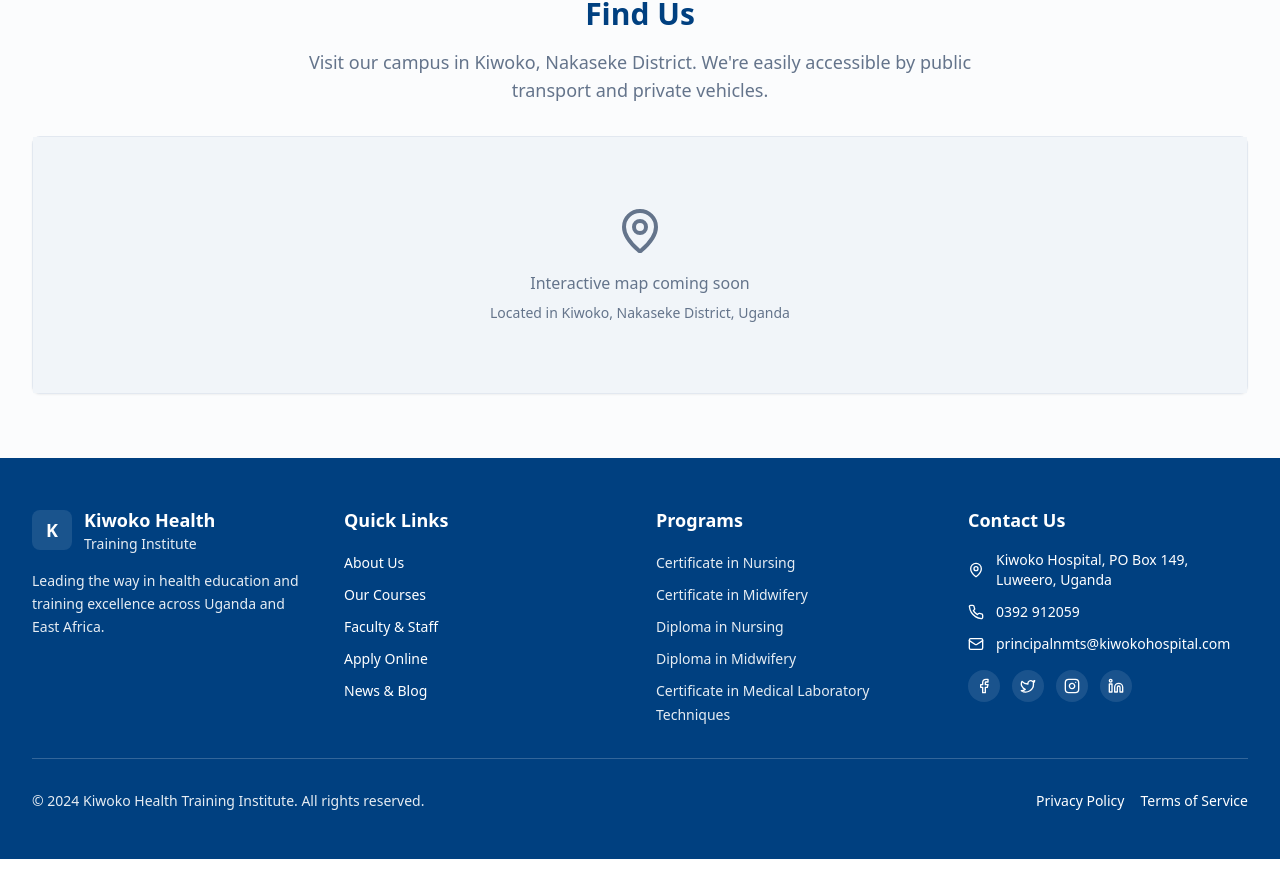
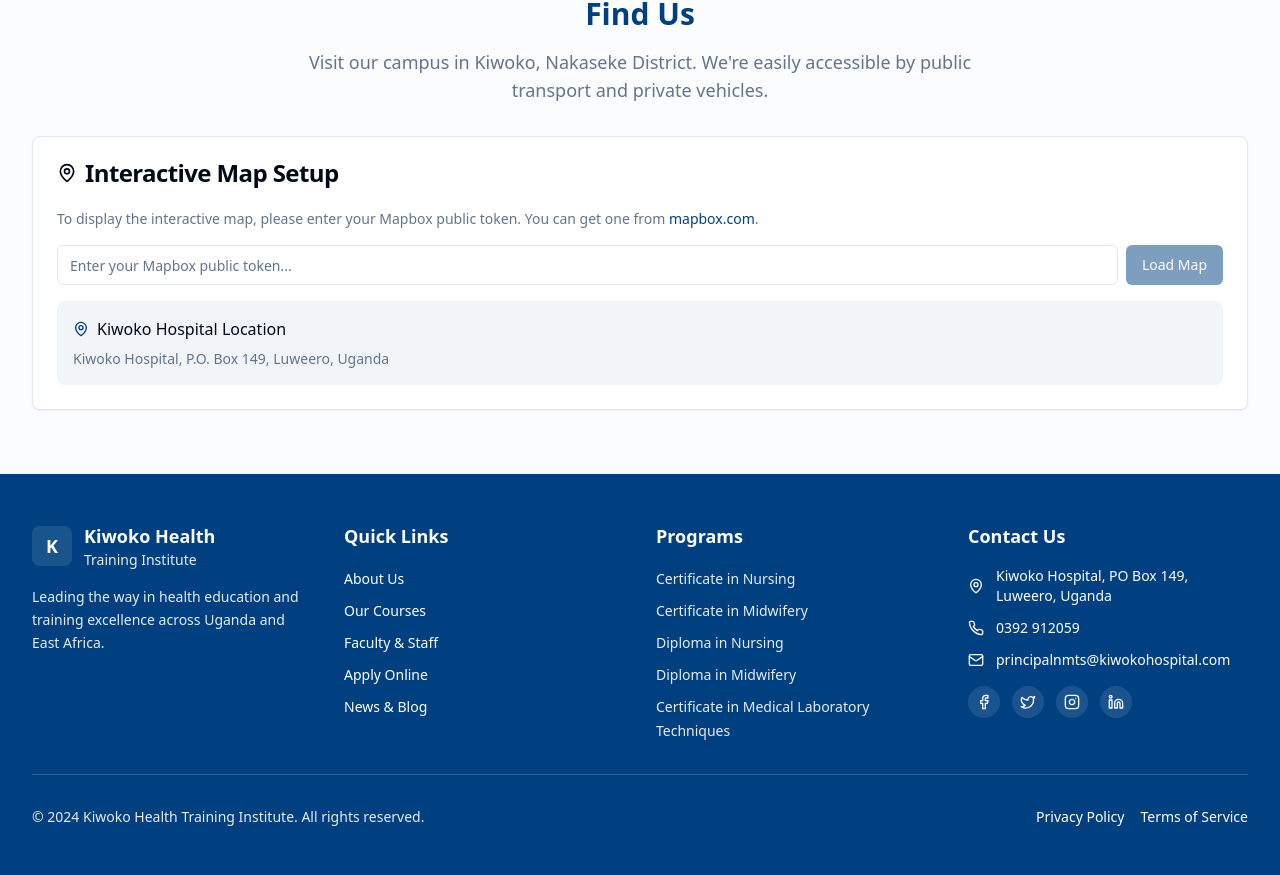
Before and after one commit to joelove-cmd/kiwoko-connect-learn, a React (Vite) app: page /contact in a window 1280 px wide. Shown: the part 1669-2544 px from the top of the page. Built offline with nearby package versions, Linux system fonts and the light colour scheme.

Commit message:
Update contact page map
Update the interactive map on the contact page with the provided Google Maps location.

```diff
--- a/package.json
+++ b/package.json
@@ -48,6 +48,7 @@
     "embla-carousel-react": "^8.3.0",
     "input-otp": "^1.2.4",
     "lucide-react": "^0.462.0",
+    "mapbox-gl": "^3.14.0",
     "next-themes": "^0.3.0",
     "react": "^18.3.1",
     "react-day-picker": "^8.10.1",
--- /dev/null
+++ b/src/components/Map.tsx
@@ -0,0 +1,110 @@
+import React, { useEffect, useRef, useState } from 'react';
+import mapboxgl from 'mapbox-gl';
+import 'mapbox-gl/dist/mapbox-gl.css';
+import { Input } from '@/components/ui/input';
+import { Button } from '@/components/ui/button';
+import { Card, CardContent, CardHeader, CardTitle } from '@/components/ui/card';
+import { MapPin } from 'lucide-react';
+
+const Map = () => {
+  const mapContainer = useRef<HTMLDivElement>(null);
+  const map = useRef<mapboxgl.Map | null>(null);
+  const [mapboxToken, setMapboxToken] = useState('');
+  const [mapInitialized, setMapInitialized] = useState(false);
+
+  // Kiwoko Hospital coordinates
+  const kiwokoCoordinates: [number, number] = [32.55, 0.77];
+
+  const initializeMap = () => {
+    if (!mapContainer.current || !mapboxToken) return;
+
+    try {
+      mapboxgl.accessToken = mapboxToken;
+
+      map.current = new mapboxgl.Map({
+        container: mapContainer.current,
+        style: 'mapbox://styles/mapbox/streets-v12',
+        center: kiwokoCoordinates,
+        zoom: 15,
+      });
+
+      // Add marker for Kiwoko Hospital
+      new mapboxgl.Marker({
+        color: '#3B82F6'
+      })
+        .setLngLat(kiwokoCoordinates)
+        .setPopup(
+          new mapboxgl.Popup().setHTML(`
+            <div class="p-2">
+              <h3 class="font-semibold">Kiwoko Hospital</h3>
+              <p class="text-sm text-gray-600">P.O. Box 149, Luweero, Uganda</p>
+            </div>
+          `)
+        )
+        .addTo(map.current);
+
+      // Add navigation controls
+      map.current.addControl(
+        new mapboxgl.NavigationControl(),
+        'top-right'
+      );
+
+      setMapInitialized(true);
+    } catch (error) {
+      console.error('Error initializing map:', error);
+    }
+  };
+
+  useEffect(() => {
+    return () => {
+      map.current?.remove();
+    };
+  }, []);
+
+  if (!mapInitialized) {
+    return (
+      <Card>
+        <CardHeader>
+          <CardTitle className="flex items-center gap-2">
+            <MapPin className="h-5 w-5" />
+            Interactive Map Setup
+          </CardTitle>
+        </CardHeader>
+        <CardContent className="space-y-4">
+          <p className="text-sm text-muted-foreground">
+            To display the interactive map, please enter your Mapbox public token.
+            You can get one from <a href="https://mapbox.com" target="_blank" rel="noopener noreferrer" className="text-primary hover:underline">mapbox.com</a>.
+          </p>
+          <div className="flex gap-2">
+            <Input
+              placeholder="Enter your Mapbox public token..."
+              value={mapboxToken}
+              onChange={(e) => setMapboxToken(e.target.value)}
+              type="password"
+            />
+            <Button onClick={initializeMap} disabled={!mapboxToken}>
+              Load Map
+            </Button>
+          </div>
+          <div className="bg-muted p-4 rounded-lg">
+            <div className="flex items-center gap-2 mb-2">
+              <MapPin className="h-4 w-4 text-primary" />
+              <span className="font-medium">Kiwoko Hospital Location</span>
+            </div>
+            <p className="text-sm text-muted-foreground">
+              Kiwoko Hospital, P.O. Box 149, Luweero, Uganda
+            </p>
+          </div>
+        </CardContent>
+      </Card>
+    );
+  }
+
+  return (
+    <div className="relative w-full h-96 rounded-lg overflow-hidden">
+      <div ref={mapContainer} className="absolute inset-0" />
+    </div>
+  );
+};
+
+export default Map;
--- a/src/pages/Contact.tsx
+++ b/src/pages/Contact.tsx
@@ -8,6 +8,7 @@ import { Textarea } from "@/components/ui/textarea";
 import { Select, SelectContent, SelectItem, SelectTrigger, SelectValue } from "@/components/ui/select";
 import { MapPin, Phone, Mail, Clock, MessageCircle, Send } from "lucide-react";
 import { useState } from "react";
+import Map from "@/components/Map";
 
 const Contact = () => {
   const [formData, setFormData] = useState({
@@ -281,19 +282,9 @@ const Contact = () => {
             </p>
           </div>
 
-          <Card>
-            <CardContent className="p-0">
-              <div className="bg-muted h-64 flex items-center justify-center">
-                <div className="text-center">
-                  <MapPin className="h-12 w-12 text-muted-foreground mx-auto mb-4" />
-                  <p className="text-muted-foreground">Interactive map coming soon</p>
-                  <p className="text-sm text-muted-foreground mt-2">
-                    Located in Kiwoko, Nakaseke District, Uganda
-                  </p>
-                </div>
-              </div>
-            </CardContent>
-          </Card>
+          <div className="mt-8">
+            <Map />
+          </div>
         </div>
       </section>
 
```
Also changed, not shown: 1 other file (tests, documents, lock files or other folders).
